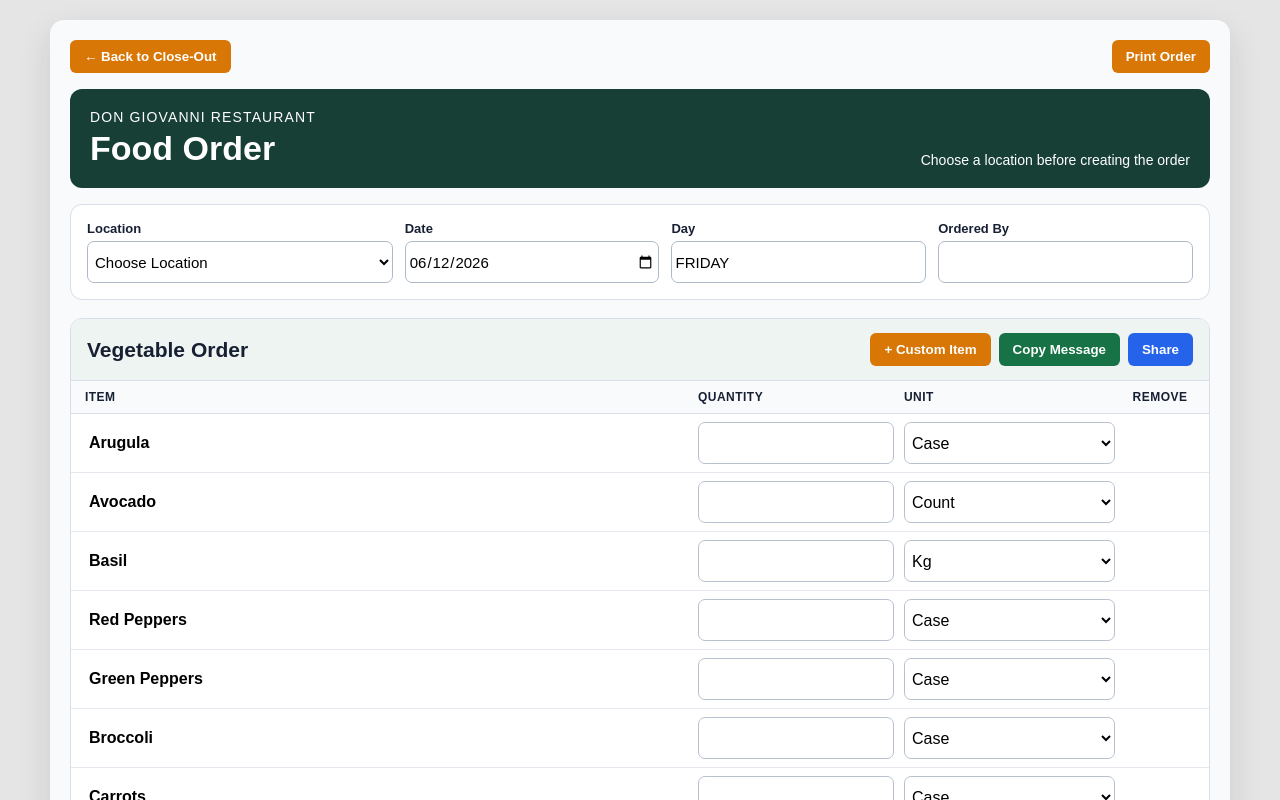
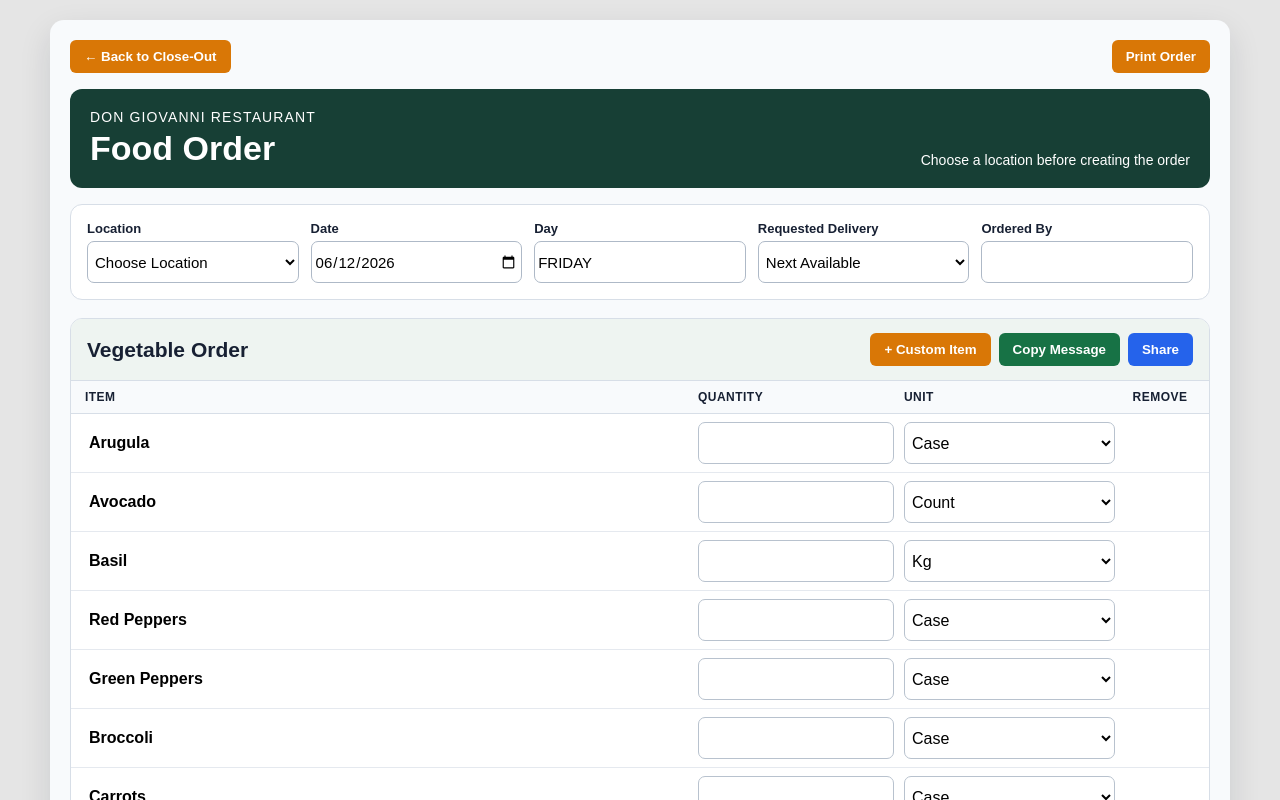
Before and after one commit to shivaprasadny/restaurant-closeout-sheet, a React (Vite) app: page / in a window 1280 px wide. Both pictures are taken after a click on the button "Food Order". Shown: the top 800 px of the page. Built offline with nearby package versions, Linux system fonts and the light colour scheme.

Commit message:
date fixed in the copy message

```diff
--- a/src/pages/FoodOrderPage.tsx
+++ b/src/pages/FoodOrderPage.tsx
@@ -18,11 +18,14 @@
 };
 
 type OrderLocation = "" | "uptown" | "downtown";
+type DeliveryPreference = "next-available" | "next-day" | "choose-date";
 
 type FoodOrderDraft = {
   location: OrderLocation;
   date: string;
   day: string;
+  deliveryPreference: DeliveryPreference;
+  deliveryDate: string;
   orderedBy: string;
   sections: Record<OrderCategory, OrderItem[]>;
 };
@@ -122,6 +125,14 @@
   });
 }
 
+function getNextDay(date: string): string {
+  if (!date) return "";
+
+  const nextDay = new Date(`${date}T00:00:00`);
+  nextDay.setDate(nextDay.getDate() + 1);
+  return nextDay.toISOString().split("T")[0];
+}
+
 function createDefaultDraft(): FoodOrderDraft {
   const date = new Date().toISOString().split("T")[0];
 
@@ -129,6 +140,8 @@
     location: "",
     date,
     day: getDay(date),
+    deliveryPreference: "next-available",
+    deliveryDate: "",
     orderedBy: "",
     sections: {
       vegetables: makeDefaultItems(
@@ -191,6 +204,12 @@
           : "",
       date: parsed.date ?? defaultDraft.date,
       day: parsed.day ?? getDay(parsed.date ?? defaultDraft.date),
+      deliveryPreference:
+        parsed.deliveryPreference === "next-day" ||
+        parsed.deliveryPreference === "choose-date"
+          ? parsed.deliveryPreference
+          : "next-available",
+      deliveryDate: parsed.deliveryDate ?? "",
       orderedBy: capitalizeName(parsed.orderedBy ?? ""),
       sections: {
         vegetables: mergeSavedItems(
@@ -224,7 +243,12 @@
   }, [draft]);
 
   function updateHeader(
-    field: "location" | "date" | "orderedBy",
+    field:
+      | "location"
+      | "date"
+      | "deliveryPreference"
+      | "deliveryDate"
+      | "orderedBy",
     value: string
   ) {
     setDraft((current) => {
@@ -234,6 +258,19 @@
 
       if (field === "orderedBy") {
         return { ...current, [field]: capitalizeName(value) };
+      }
+
+      if (field === "deliveryPreference") {
+        return {
+          ...current,
+          deliveryPreference: value as DeliveryPreference,
+          deliveryDate:
+            value === "choose-date" ? current.deliveryDate : "",
+        };
+      }
+
+      if (field === "deliveryDate") {
+        return { ...current, deliveryDate: value };
       }
 
       return { ...current, [field]: value as OrderLocation };
@@ -315,6 +352,12 @@
               )}`
           )
         : ["• No items entered"];
+    const deliveryText =
+      draft.deliveryPreference === "next-day"
+        ? `Next Day (${formatMessageDate(getNextDay(draft.date))})`
+        : draft.deliveryPreference === "choose-date"
+          ? formatMessageDate(draft.deliveryDate)
+          : "Next Available";
 
     return [
       "🍽️ Don Giovanni Restaurant",
@@ -322,7 +365,8 @@
       `🏠 ${location.address}`,
       "",
       `${sectionDetails[category].emoji} ${sectionDetails[category].messageTitle}`,
-      `📅 ${formatMessageDate(draft.date)} • ${draft.day}`,
+      `📝 Order placed: ${formatMessageDate(draft.date)} • ${draft.day}`,
+      `🚚 Requested delivery: ${deliveryText}`,
       `👤 Ordered by: ${draft.orderedBy || "-"}`,
       "",
       ...orderLines,
@@ -336,6 +380,12 @@
 
     if (!draft.location) missingFields.push("Location");
     if (!draft.orderedBy.trim()) missingFields.push("Ordered By");
+    if (
+      draft.deliveryPreference === "choose-date" &&
+      !draft.deliveryDate
+    ) {
+      missingFields.push("Delivery Date");
+    }
 
     if (missingFields.length > 0) {
       window.alert(
@@ -344,7 +394,9 @@
 
       const fieldId = !draft.location
         ? "food-order-location"
-        : "food-order-ordered-by";
+        : !draft.orderedBy.trim()
+          ? "food-order-ordered-by"
+          : "food-order-delivery-date";
       document.getElementById(fieldId)?.focus();
       return false;
     }
@@ -464,6 +516,35 @@
           Day
           <input value={draft.day} readOnly />
         </label>
+
+        <label>
+          Requested Delivery
+          <select
+            value={draft.deliveryPreference}
+            onChange={(event) =>
+              updateHeader("deliveryPreference", event.target.value)
+            }
+          >
+            <option value="next-available">Next Available</option>
+            <option value="next-day">Next Day</option>
+            <option value="choose-date">Choose Date</option>
+          </select>
+        </label>
+
+        {draft.deliveryPreference === "choose-date" && (
+          <label>
+            Delivery Date
+            <input
+              id="food-order-delivery-date"
+              type="date"
+              min={draft.date}
+              value={draft.deliveryDate}
+              onChange={(event) =>
+                updateHeader("deliveryDate", event.target.value)
+              }
+            />
+          </label>
+        )}
 
         <label>
           Ordered By
--- a/src/styles/food-order.css
+++ b/src/styles/food-order.css
@@ -51,7 +51,7 @@
 
 .food-order-meta {
   display: grid;
-  grid-template-columns: 1.2fr 1fr 1fr 1fr;
+  grid-template-columns: repeat(auto-fit, minmax(170px, 1fr));
   gap: 12px;
   margin: 16px 0;
   padding: 16px;
```
